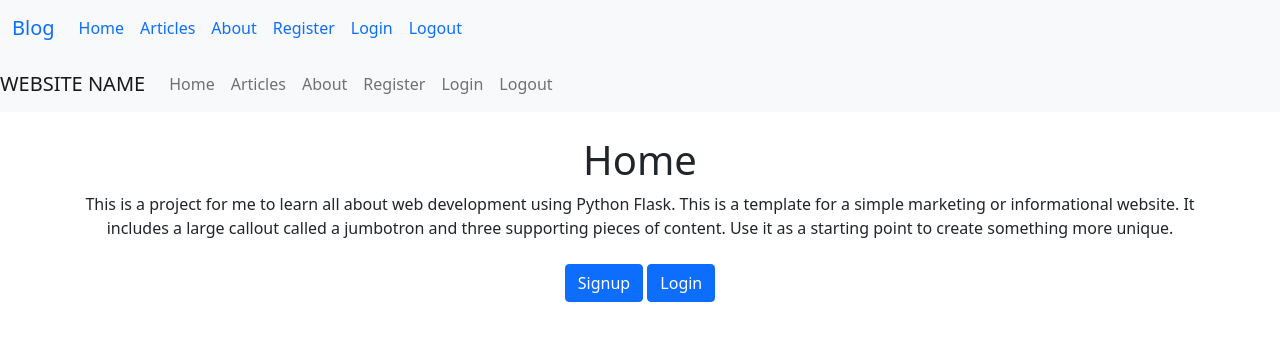
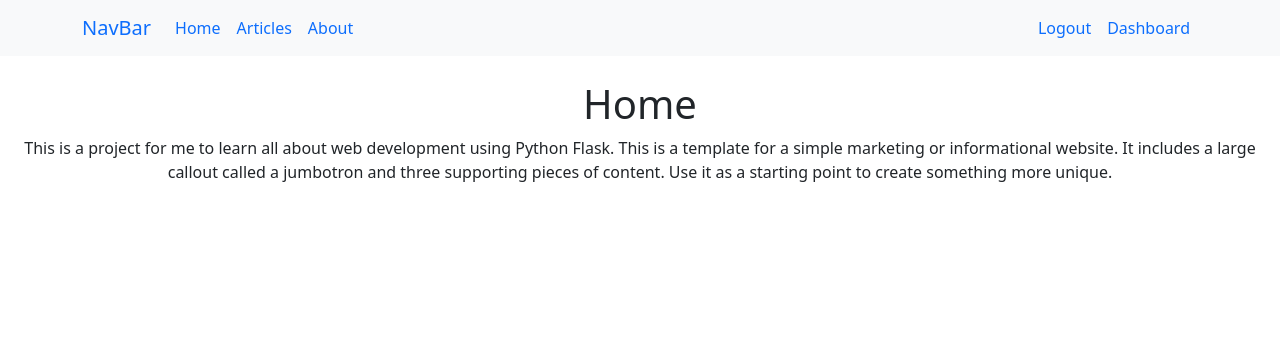
Before and after one commit to aaron-lethers/articles_website, a Flask app: page / in a window 1280 px wide. Shown: the top 341 px of the page. Run offline with Flask 2, Linux system fonts and the light colour scheme; the visitor is signed in with stand-in values (Sample User, id 1); parts of the project's set-up code (start-up, migrations or seed data) failed here and were passed over; some libraries are stand-ins or nearby versions.

Commit message:
added views

```diff
--- a/templates/home.html
+++ b/templates/home.html
@@ -8,8 +8,10 @@
       <h1 class="jumbotron-heading">Home</h1>
       <p>This is a project for me to learn all about web development using Python Flask. This is a template for a simple marketing or informational website. It includes a large callout called a jumbotron and three supporting pieces of content. Use it as a starting point to create something more unique.</p>
       <p>
-        <a href="/register" class="btn btn-primary my-2">Signup</a>
-        <a href="/login" class="btn btn-primary my-2">Login</a>
+        {% if not session['logged_in'] %}
+          <a href="/register" class="btn btn-success my-2">Register</a>
+          <a href="/login" class="btn btn-primary my-2">Login</a>
+        {% endif %}
       </p>
     </div>
 
--- a/templates/includes/_messages.html
+++ b/templates/includes/_messages.html
@@ -2,7 +2,9 @@
   {% if messages %}
     {% for category, message in messages %}
       <br>
-      <div class="alert alert-{{ category }}">{{ message }}</div>
+      <div class="container">
+        <div class="alert alert-{{ category }}">{{ message }}</div>
+      </div>
     {% endfor %}
   {% endif %}
 {% endwith %}
--- a/templates/includes/_navbar.html
+++ b/templates/includes/_navbar.html
@@ -1,54 +1,24 @@
-<nav class="navbar navbar-expand-lg bg-light">
+  <nav class="navbar navbar-expand-lg bg-light">
+    <div class="container">
+      <a class="navbar-brand" href="/">NavBar</a>
+      <div class="collapse navbar-collapse" id="navbarSupportedContent">
+        <ul class="navbar-nav me-auto mb-2 mb-lg-0">
+          <li class="nav-item"><a class="nav-link" href="/">Home</a></li>
+          <li class="nav-item"><a class="nav-link" href="/articles">Articles</a></li>
+          <li class="nav-item"><a class="nav-link" href="/about">About</a></li>
+        </ul>
 
-  <div class="container-fluid">
-    <a class="navbar-brand" href="/">Blog</a>
-    <button class="navbar-toggler" type="button" data-bs-toggle="collapse" data-bs-target="#navbarNavAltMarkup" aria-controls="navbarNavAltMarkup" aria-expanded="false" aria-label="Toggle navigation">
-      <span class="navbar-toggler-icon"></span>
-    </button>
-
-    <div class="collapse navbar-collapse" id="navbarNavAltMarkup">
-      <div class="navbar-nav">
-
-        <a class="nav-link" href="/">Home</a>
-        <a class="nav-link" href="/articles">Articles</a>
-        <a class="nav-link" href="/about">About</a>
-
-      <ul class="nav navbar-nav navbar-right">
-        <li><a class="nav-link" href="/register">Register</a></li>
-        <li><a class="nav-link" href="/login">Login</a></li>
-        <li><a class="nav-link" href="/logout">Logout</a></li>
-      </ul>
+        <ul class="navbar-nav mr-auto">
+          {% if session['logged_in'] %}
+            <li class="nav-item"><a class="nav-link" href="/logout">Logout</a></li>
+            <li class="nav-item"><a class="nav-link" href="/dashboard">Dashboard</a></li>
+          {% endif %}
+          {% if session['logged_in'] == False %}
+            <li class="nav-item"><a class="nav-link" href="/login">Login</a></li>
+            <li class="nav-item"><a class="nav-link" href="/register">Register</a></li>
+          {% endif %}
+        </ul>
+      </div>
     </div>
 
-  </div>
-</nav>
-
-
-<nav class="navbar navbar-expand-lg navbar-light bg-light">
-  <a class="navbar-brand" href="/">WEBSITE NAME</a>
-  <button class="navbar-toggler" type="button" data-toggle="collapse" data-target="#navbarSupportedContent" aria-controls="navbarSupportedContent" aria-expanded="false" aria-label="Toggle navigation">
-    <span class="navbar-toggler-icon"></span>
-  </button>
-
-  <div class="collapse navbar-collapse" id="navbarSupportedContent">
-    <ul class="navbar-nav mr-auto">
-      <li class="nav-item active">
-        <a class="nav-link" href="/">Home</a>
-      </li>
-      <li class="nav-item">
-        <a class="nav-link" href="/">Articles</a>
-      </li>
-      <li class="nav-item">
-        <a class="nav-link" href="/about">About</a>
-      </li>
-    </ul>
-
-    <div class="form-inline my-2 my-lg-0">
-      <ul class="nav navbar-nav navbar-right">
-        <li><a class="nav-link" href="/register">Register</a></li>
-        <li><a class="nav-link" href="/login">Login</a></li>
-        <li><a class="nav-link" href="/logout">Logout</a></li>
-      </ul>
-    </div>
-  </div>
-</nav>
+  </nav>
--- a/templates/layout.html
+++ b/templates/layout.html
@@ -10,11 +10,12 @@
 
     {% include 'includes/_navbar.html' %}
 
-    <div class="container">
+    <div class=".container">
       {% include 'includes/_messages.html' %}
       {% block body %}{% endblock %}
     </div>
 
     <script src="https://cdn.jsdelivr.net/npm/bootstrap@5.1.3/dist/js/bootstrap.min.js"></script>
+
   </body>
 </html>
```
Also changed, not shown: templates/article.html (+7 -2 lines), templates/create_article.html (added, +24 -0 lines), templates/dashboard.html (+27 -8 lines), templates/edit_article.html (added, +26 -0 lines).
